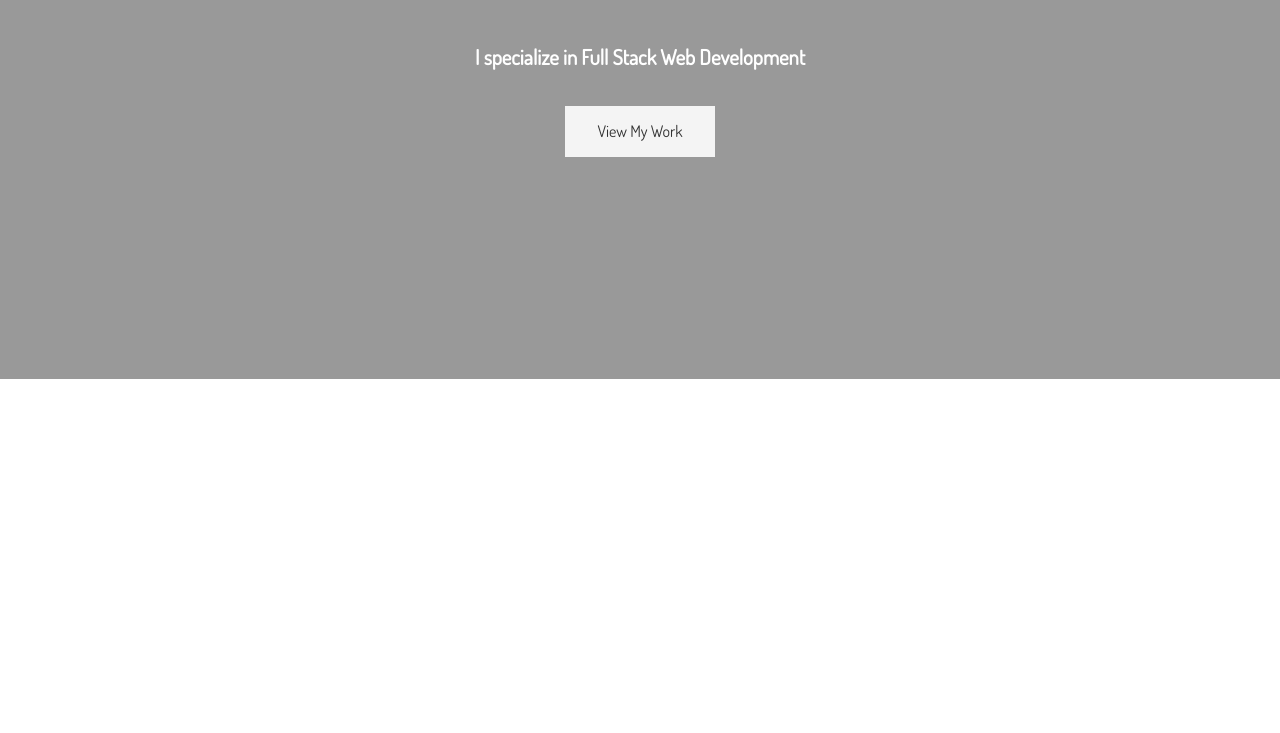
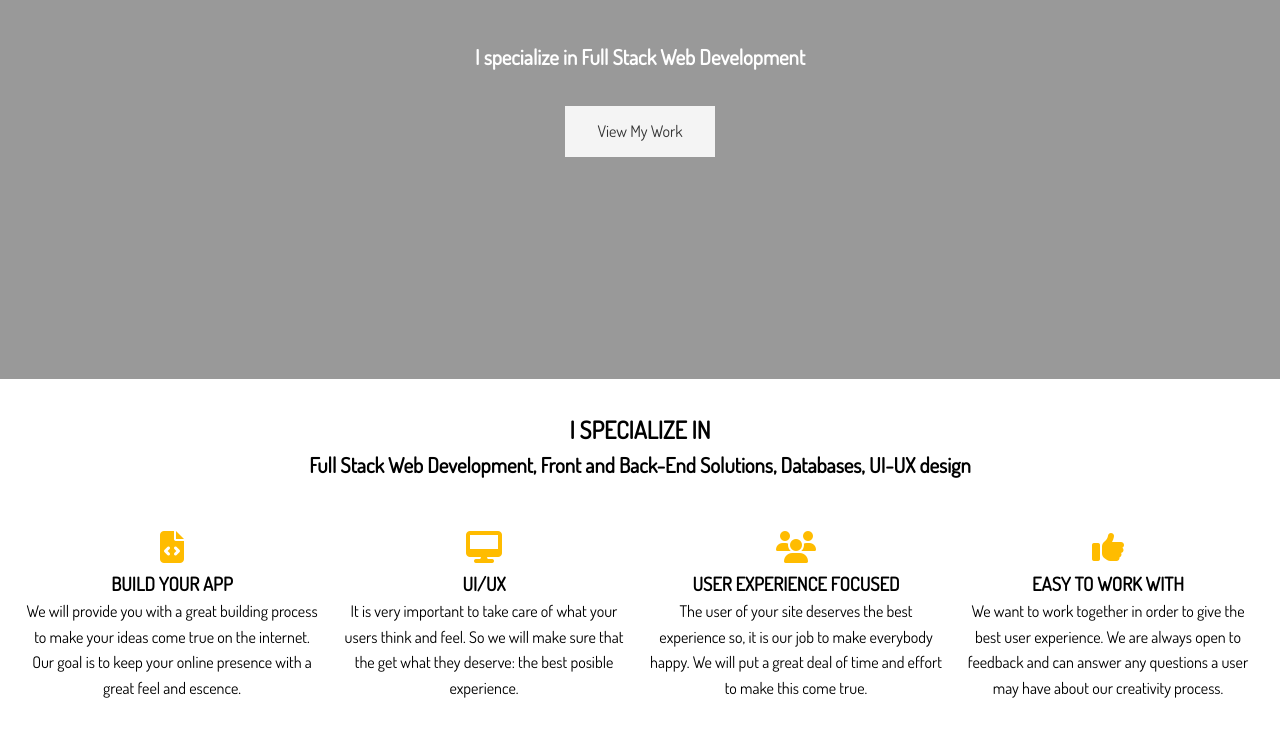
Before and after one commit to gtechera/portfolio_website, a plain HTML site: page dist/index.html in a window 1280 px wide. Shown: the part 421-1154 px from the top of the page. Before the commit the page ends 800 px from the top, so only its background shows below. Drawn offline with Linux system fonts and the light colour scheme.

Commit message:
Specials part

```diff
--- a/dist/index.html
+++ b/dist/index.html
@@ -40,6 +40,55 @@
         </div>
       </div>
     </header>
+    <!-- Section A - Specialize -->
+    <section id="home-a" class="text-center py-2">
+      <div class="container">
+        <h2 class="section-title">I Specialize In</h2>
+        <div class="bottom-line"></div>
+        <p class="lead">
+          Full Stack Web Development, Front and Back-End Solutions, Databases,
+          UI-UX design
+        </p>
+        <div class="specials">
+          <div>
+            <i class="fas fa-file-code fa-2x"></i>
+            <h3>Build your app</h3>
+            <p>
+              We will provide you with a great building process to make your
+              ideas come true on the internet. Our goal is to keep your online
+              presence with a great feel and escence.
+            </p>
+          </div>
+          <div>
+            <i class="fas fa-desktop fa-2x"></i>
+            <h3>UI/UX</h3>
+            <p>
+              It is very important to take care of what your users think and
+              feel. So we will make sure that the get what they deserve: the
+              best posible experience.
+            </p>
+          </div>
+          <div>
+            <i class="fas fa-users fa-2x"></i>
+            <h3>User Experience Focused</h3>
+            <p>
+              The user of your site deserves the best experience so, it is our
+              job to make everybody happy. We will put a great deal of time and
+              effort to make this come true.
+            </p>
+          </div>
+          <div>
+            <i class="fas fa-thumbs-up fa-2x"></i>
+            <h3>Easy to work with</h3>
+            <p>
+              We want to work together in order to give the best user
+              experience. We are always open to feedback and can answer any
+              questions a user may have about our creativity process.
+            </p>
+          </div>
+        </div>
+      </div>
+    </section>
     <script
       src="https://kit.fontawesome.com/ac31061556.js"
       crossorigin="anonymous"
--- a/scss/_utilities.scss
+++ b/scss/_utilities.scss
@@ -51,3 +51,33 @@ input[class^="btn-"]:hover {
 .main-txt {
   color: $main-color;
 }
+
+.py {
+  &-1 {
+    padding: 1rem 0;
+  }
+  &-2 {
+    padding: 2rem 0;
+  }
+  &-3 {
+    padding: 3rem 0;
+  }
+  &-4 {
+    padding: 4rem 0;
+  }
+}
+// Margin
+.my {
+  &-1 {
+    margin: 1rem 0;
+  }
+  &-2 {
+    margin: 2rem 0;
+  }
+  &-3 {
+    margin: 3rem 0;
+  }
+  &-4 {
+    margin: 4rem 0;
+  }
+}
--- a/scss/main.scss
+++ b/scss/main.scss
@@ -42,13 +42,16 @@ img {
 
 // Main Nav
 #main-nav {
+  // position: sticky;
+  // top: 0;
+  // z-index: 1;
   display: flex;
   justify-content: space-between;
   padding-top: 1rem;
 
   #main-logo {
     // color: #fff;
-    text-size: 3rem;
+    font-size: 2rem;
   }
 
   ul {
@@ -102,3 +105,20 @@ img {
     }
   }
 }
+
+// Home Sections
+#home {
+  &-a {
+    .specials {
+      margin-top: 3rem;
+      display: grid;
+      grid-gap: 1rem;
+      grid-template-columns: repeat(4, 1fr);
+
+      .fas {
+        color: $main-color;
+        padding-bottom: 0.4rem;
+      }
+    }
+  }
+}
```
Also changed, not shown: dist/css/main.css, dist/img/about foto.jpg (added).
